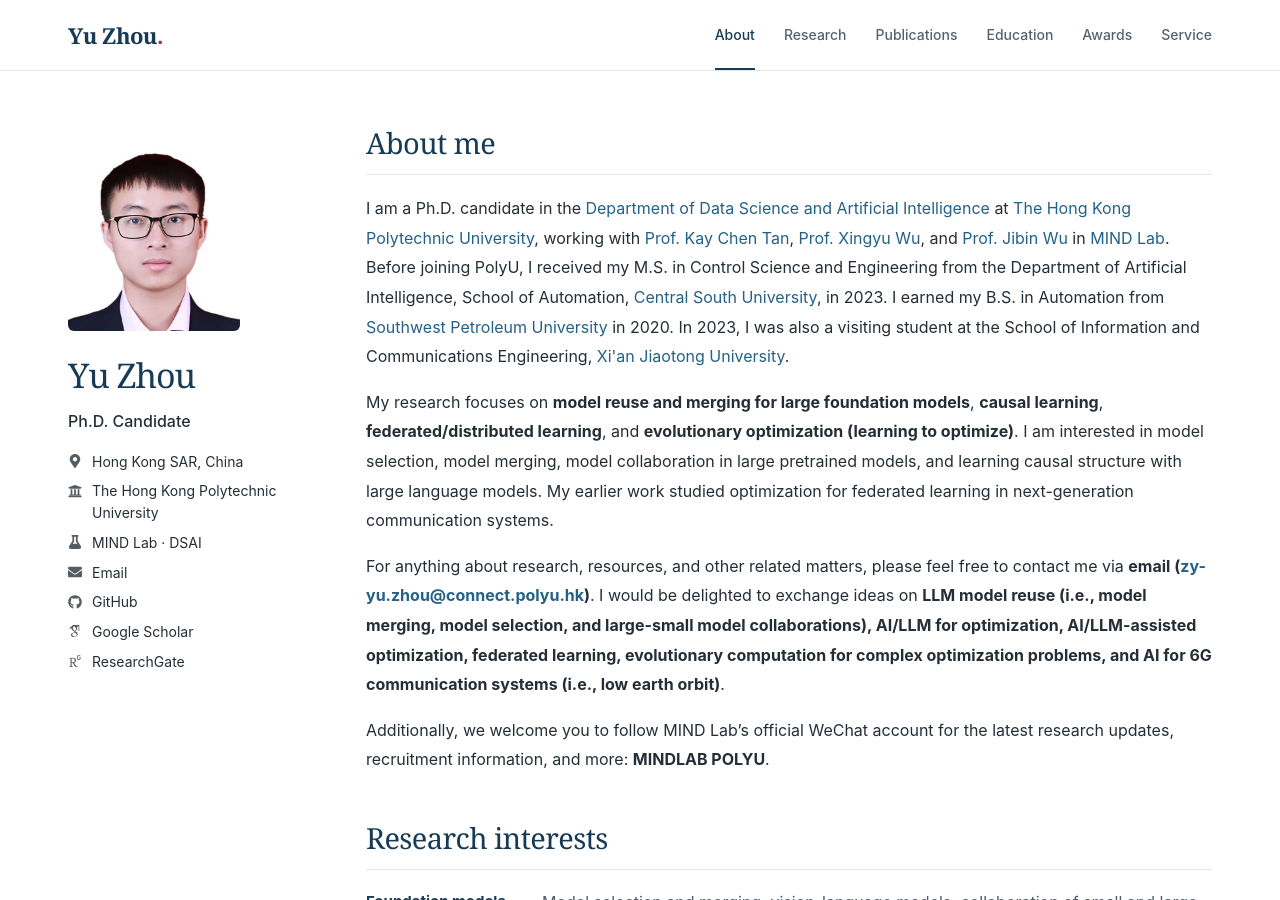
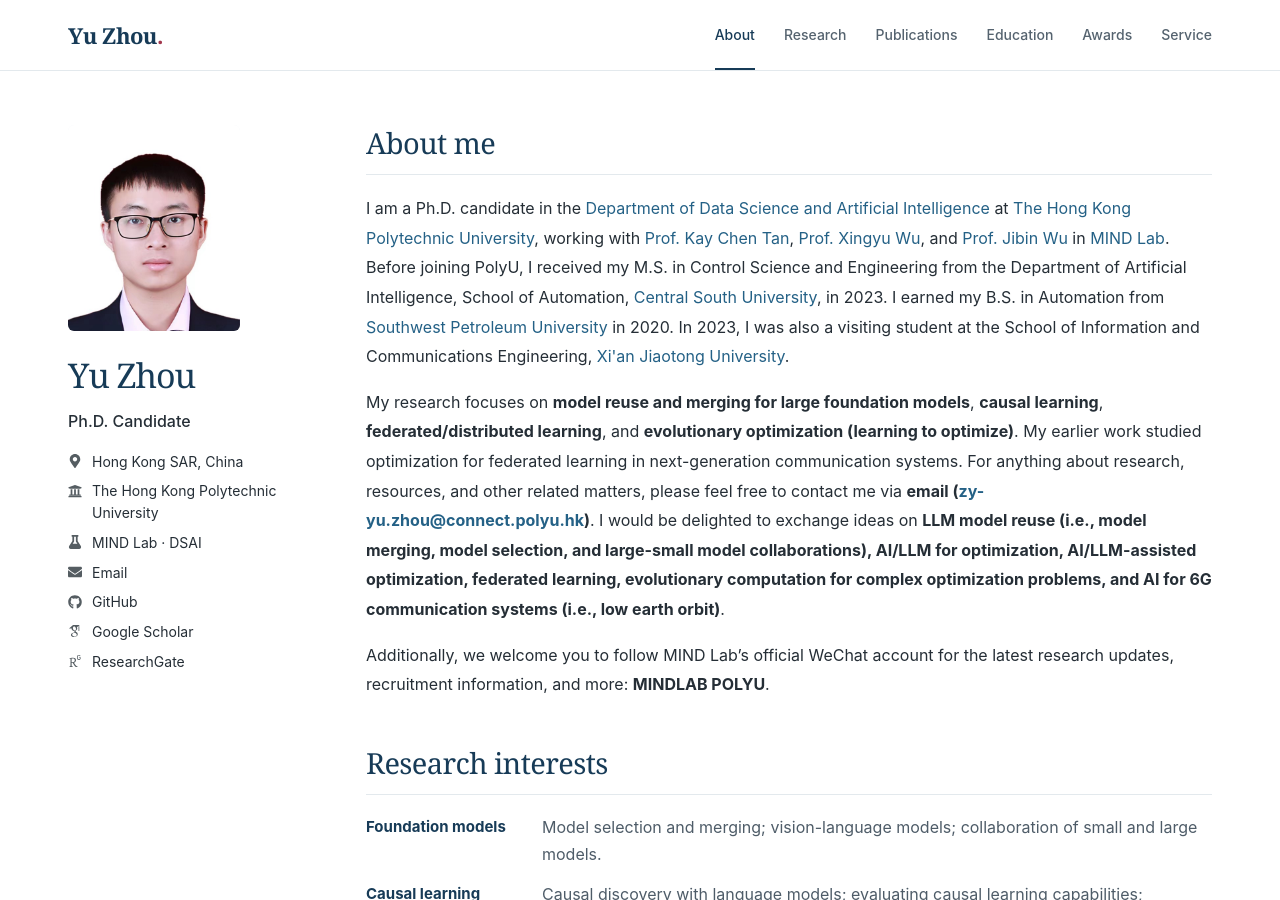
Before and after one commit to Rainy-ZhouYu/rainy-zhouyu.github.io, a Jekyll site: the page built from _pages/about.md, in a window 1280 px wide and 900 px high. Built offline with Jekyll 4.4.1, drawn with Linux system fonts in a browser that asks for light colours.

Commit message:
Update about.md
Removed repetitive content and streamlined the research focus section.

```diff
--- a/_pages/about.md
+++ b/_pages/about.md
@@ -5,8 +5,7 @@ layout: default
 <section class="section about" id="about">
   <h2>About me</h2>
   <p>I am a Ph.D. candidate in the <a href="https://www.polyu.edu.hk/dsai/">Department of Data Science and Artificial Intelligence</a> at <a href="https://www.polyu.edu.hk/">The Hong Kong Polytechnic University</a>, working with <a href="https://www.polyu.edu.hk/dsai/people/academic-staff/tankaychen/">Prof. Kay Chen Tan</a>, <a href="https://wuxingyu-ai.github.io/">Prof. Xingyu Wu</a>, and <a href="https://www.jibinwu.com/">Prof. Jibin Wu</a> in <a href="https://www.mindlab-ai.com/team">MIND Lab</a>. Before joining PolyU, I received my M.S. in Control Science and Engineering from the Department of Artificial Intelligence, School of Automation, <a href="https://www.csu.edu.cn/">Central South University</a>, in 2023. I earned my B.S. in Automation from <a href="https://www.swpu.edu.cn/">Southwest Petroleum University</a> in 2020. In 2023, I was also a visiting student at the School of Information and Communications Engineering, <a href="https://www.xjtu.edu.cn/">Xi'an Jiaotong University</a>.</p>
-  <p>My research focuses on <strong>model reuse and merging for large foundation models</strong>, <strong>causal learning</strong>, <strong>federated/distributed learning</strong>, and <strong>evolutionary optimization (learning to optimize)</strong>. I am interested in model selection, model merging, model collaboration in large pretrained models, and learning causal structure with large language models. My earlier work studied optimization for federated learning in next-generation communication systems.</p>
-  <p>For anything about research, resources, and other related matters, please feel free to contact me via <strong>email (<a href="mailto:zy-yu.zhou@connect.polyu.hk">zy-yu.zhou@connect.polyu.hk</a>)</strong>. I would be delighted to exchange ideas on <strong>LLM model reuse (i.e., model merging, model selection, and large-small model collaborations), AI/LLM for optimization, AI/LLM-assisted optimization, federated learning, evolutionary computation for complex optimization problems, and AI for 6G communication systems (i.e., low earth orbit)</strong>.</p>
+  <p>My research focuses on <strong>model reuse and merging for large foundation models</strong>, <strong>causal learning</strong>, <strong>federated/distributed learning</strong>, and <strong>evolutionary optimization (learning to optimize)</strong>. My earlier work studied optimization for federated learning in next-generation communication systems. For anything about research, resources, and other related matters, please feel free to contact me via <strong>email (<a href="mailto:zy-yu.zhou@connect.polyu.hk">zy-yu.zhou@connect.polyu.hk</a>)</strong>. I would be delighted to exchange ideas on <strong>LLM model reuse (i.e., model merging, model selection, and large-small model collaborations), AI/LLM for optimization, AI/LLM-assisted optimization, federated learning, evolutionary computation for complex optimization problems, and AI for 6G communication systems (i.e., low earth orbit)</strong>.</p>
   <p>Additionally, we welcome you to follow MIND Lab’s official WeChat account for the latest research updates, recruitment information, and more: <strong>MINDLAB POLYU</strong>.</p>
 </section>
 <section class="section" id="research">
```
